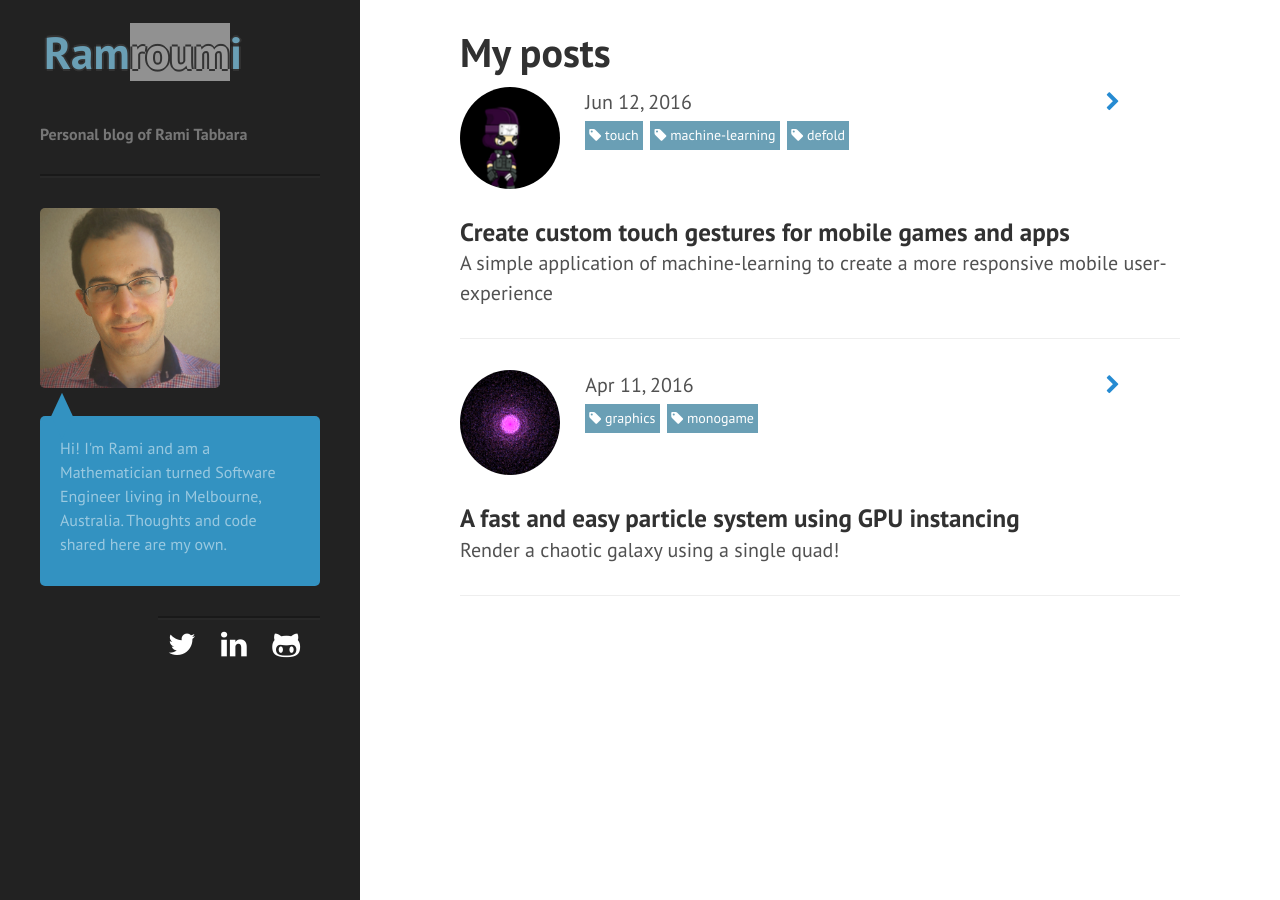
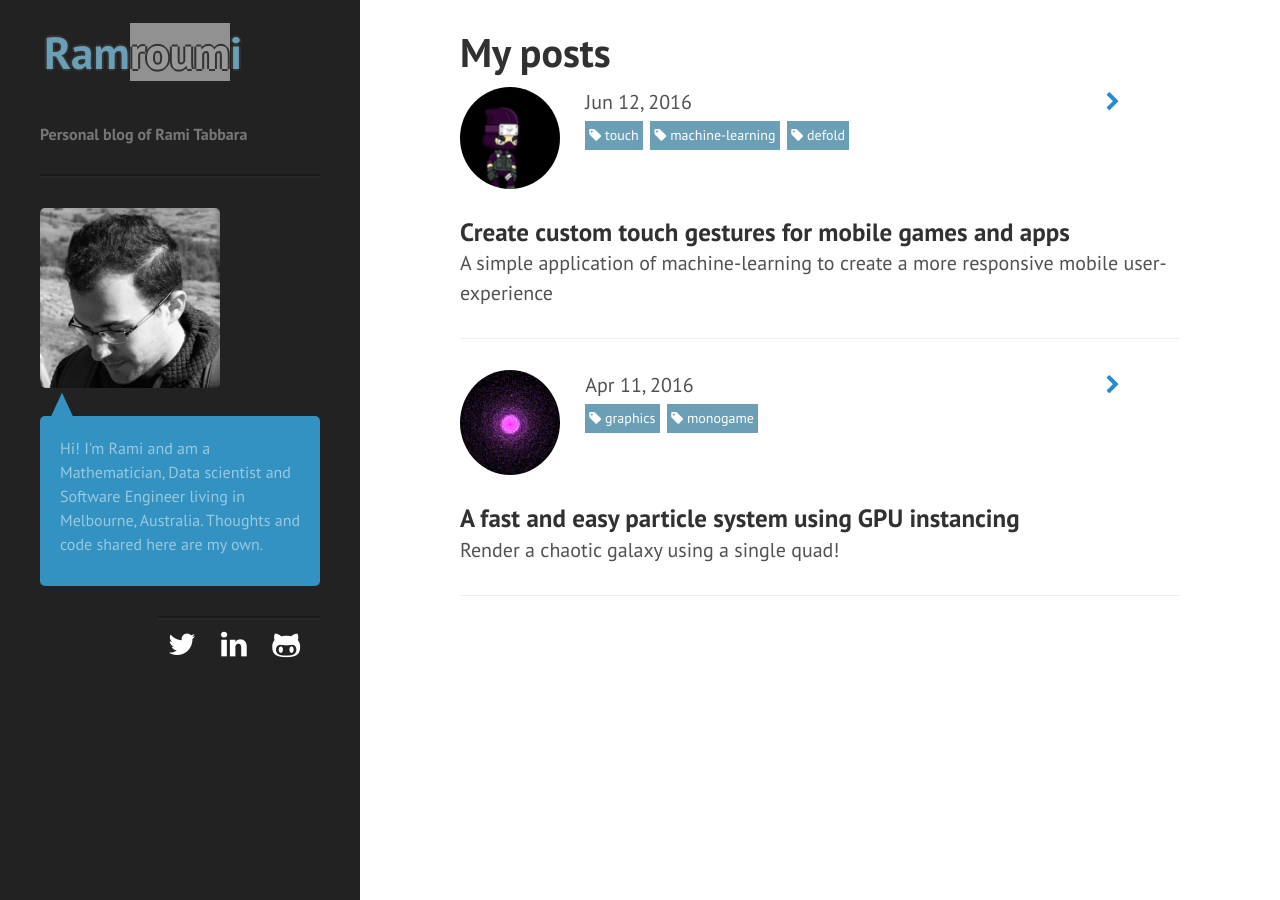
Before and after one commit to rtabbara/rtabbara.github.io, a Jekyll site: the page built from index.html, in a window 1280 px wide. Built offline with Jekyll 4.4.1, drawn with Linux system fonts in a browser that asks for light colours; nearby versions of some CDN libraries.

Commit message:
Updating front matter

```diff
--- a/_data/sidebar.yml
+++ b/_data/sidebar.yml
@@ -1,6 +1,6 @@
 title: Ram<span>roum</span>i
 description: |
-  Hi! I'm Rami and am a Mathematician turned Software Engineer living in Melbourne, Australia.
+  Hi! I'm Rami and am a Mathematician, Data scientist and Software Engineer living in Melbourne, Australia.
   Thoughts and code shared here are my own.
 profile_pic: /images/frontmatter/profile_pic.png
 twitter: https://twitter.com/rami__tabbara
```
Also changed, not shown: images/frontmatter/profile_pic.png.
